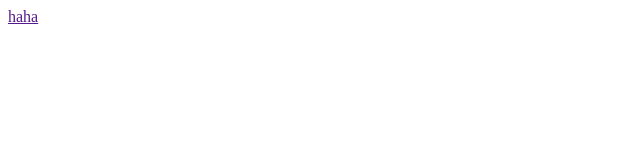
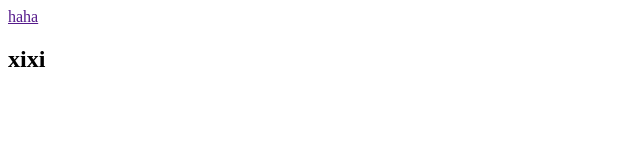
Before and after one commit to helloyyliu/web, a plain HTML site: page index.html in a window 1280 px wide. Shown: the full height of the page, 0-640 px from the left. Drawn offline with Linux system fonts and the light colour scheme.

Commit message:
添加ixi

```diff
--- a/index.html
+++ b/index.html
@@ -7,6 +7,7 @@
 <body>
 	<div>
 		<a href="">haha</a>
+		<h2>xixi</h2>
 	</div>
 
 </body>
```
